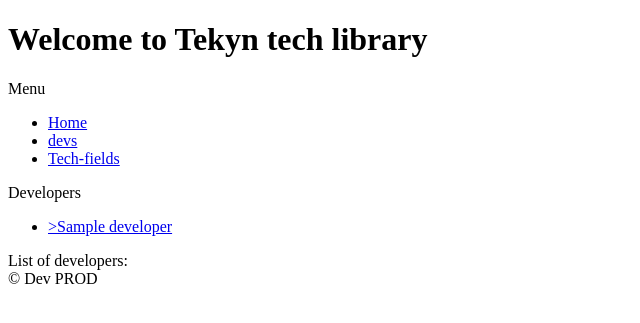
After one commit to Alaa0015/dev_library, a Django app: page /home/developers/ in a window 1280 px wide. The commit adds this page. Shown: the top 323 px of the page, without its empty margins (0-640 px from the left). Run offline with Django 3.2, Linux system fonts and the light colour scheme; tables that the repository leaves empty hold one stand-in row (values such as "Sample post").

Commit message:
Display all developers

```diff
--- a/library/tech_library/templates/base.html
+++ b/library/tech_library/templates/base.html
@@ -1,6 +1,5 @@
 <!DOCTYPE html>
 <html lang="fr">
-
 <header>
     <h1>Welcome to Tekyn tech library</h1>
     Menu
@@ -8,8 +7,8 @@
     <ul>
         {% load static %}
         <li><a href="/home/">Home</a></li>
-        <li><a href="/home/devs/">devs</a></li>
-        <li><a href="/home/fields/">Tech-fields</a></li>
+        <li><a href="/home/developers/">devs</a></li>
+        <li><a href="/home/tech_field/">Tech-fields</a></li>
     </ul>
     {% endblock %}
 </header>
--- /dev/null
+++ b/library/tech_library/templates/tech_library/developers.html
@@ -0,0 +1,11 @@
+{% extends "base.html" %}
+{% block page_title %} {{page_title}} {% endblock %}
+{% block content %}{{content}} {% endblock %}
+{% block nav %}
+<ul>
+    {% for dev in developers %}
+    <li><a href="{% url "developer_detatils" dev.id %}">>{{ dev.name }}</a></li>
+    {% empty %}
+    <p class="empty">No devs founded {{ dev_details.name }}.</p>
+    {% endfor %}
+</ul> {% endblock %}
--- a/library/tech_library/urls.py
+++ b/library/tech_library/urls.py
@@ -1,6 +1,10 @@
 from django.urls import path
 from django.conf.urls import url
-from tech_library.views import home
+from tech_library.views import home, display_dev
 #add app urls here
 
-urlpatterns = [url(r'^$',home,name="home"),]
+urlpatterns = [
+    url(r'^$',home,name="home"),
+    url(r'^developers/$',display_dev,name="display_dev"),
+    url(r'^developers/(\d+)$',display_dev,name="developer_detatils"),
+    ]
--- a/library/tech_library/views.py
+++ b/library/tech_library/views.py
@@ -1,9 +1,16 @@
 from django.shortcuts import render, Http404
-
+from tech_library.models import Developer, Theme, Topic
 def home(request):
     page_title = "Home"
     content = "In this site we ..."
-    menu = {"Developers":"developers","Tech Field":"tech_field","Home":""}
-    if not menu:
+
+    return render(request, 'tech_library/home.html', locals())
+
+
+def display_dev(request):
+    developers  = Developer.objects.all()
+    page_title = "Developers"
+    content = "List of developers:"
+    if not developers:
         raise Http404
-    return render(request, 'tech_library/home.html', locals())
+    return render(request, 'tech_library/developers.html', locals())
```
Also changed, not shown: library/tech_library/templates/tech_library/home.html (+0 -9 lines), library/tech_library/templates/tech_library/theme.html (added).
